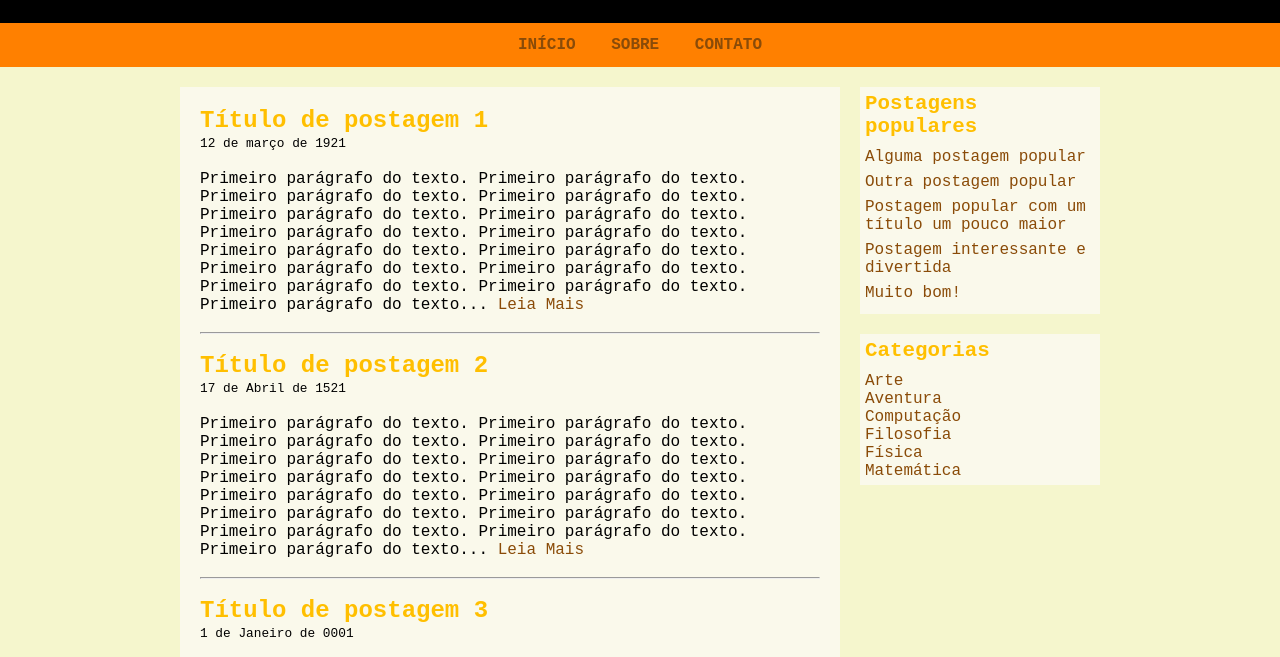
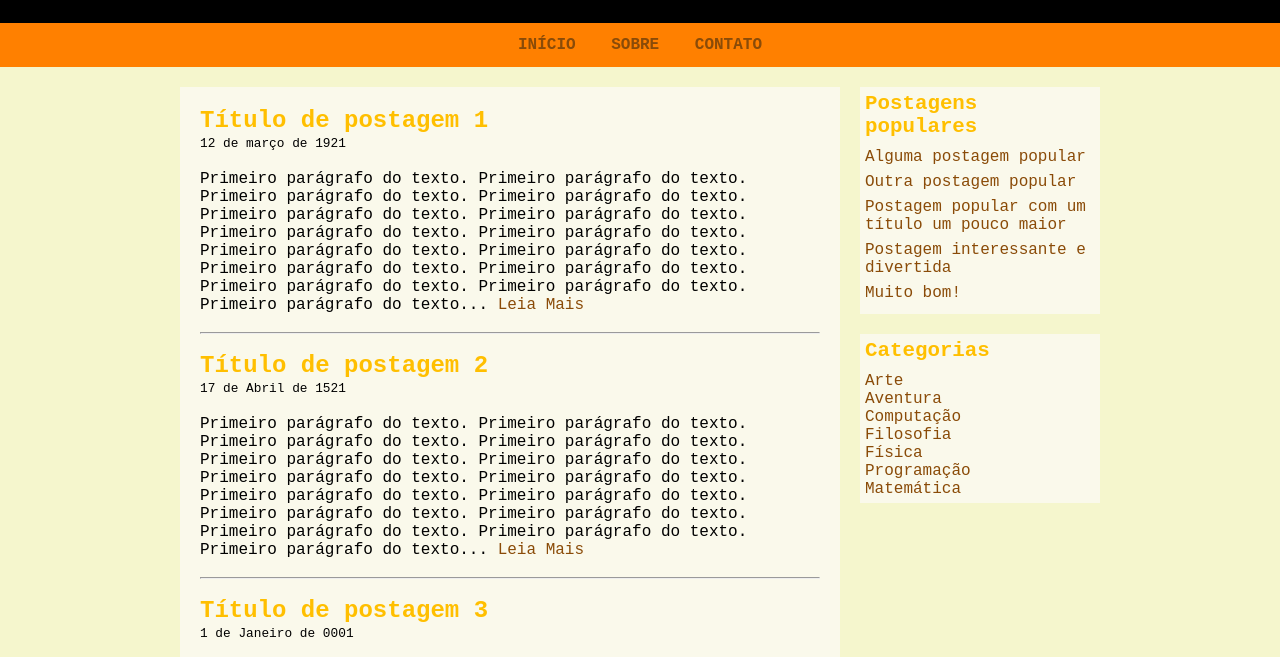
Before and after one commit to Lucas-Vini/cabs-lab-front-end, a plain HTML site: page index.html in a window 1280 px wide. Shown: the part 121-778 px from the top of the page. Drawn offline with Linux system fonts and the light colour scheme.

Commit message:
New branch to host the project and make some tests

```diff
--- a/index.html
+++ b/index.html
@@ -65,6 +65,7 @@
 					<a href="">Computação</a><br>
 					<a href="">Filosofia</a><br>
 					<a href="">Física</a><br>
+					<a href="">Programação</a><br>
 					<a href="">Matemática</a><br>
 				</div>
 
```
